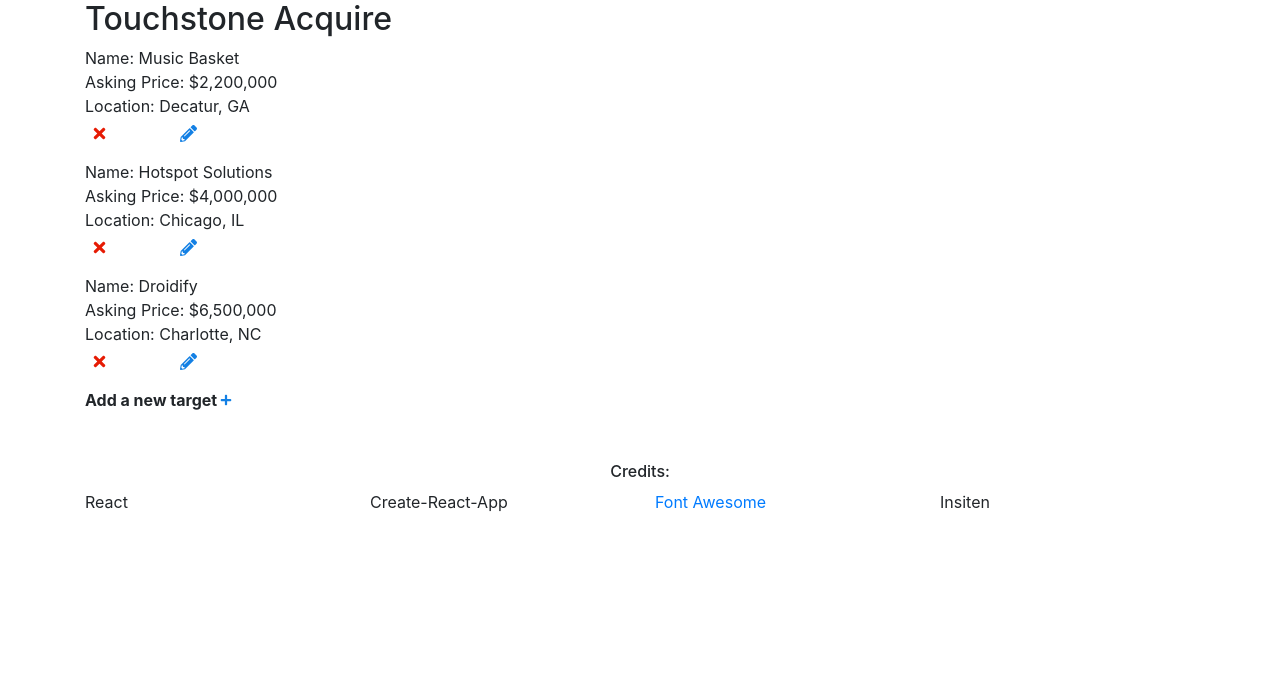
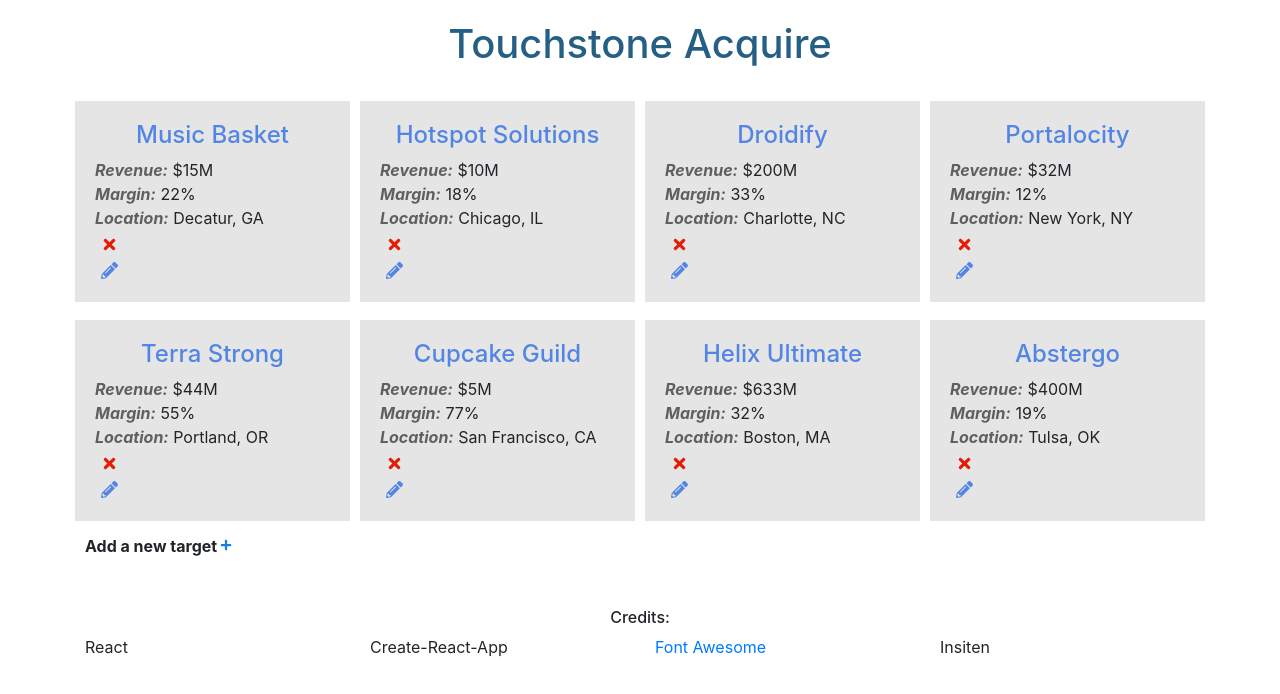
Before and after one commit to tobylad/touchstone-acquire, a React (Create React App) app: page / in a window 1280 px wide. Shown: the top 694 px of the page. Built offline with nearby package versions, Linux system fonts and the light colour scheme.

Commit message:
Update styling.

```diff
--- a/src/App.css
+++ b/src/App.css
@@ -1,6 +1,29 @@
+div.page-title {
+  color: #255F85;
+  padding: 20px;
+  text-align: center;
+}
+
 ul {
-  padding: 0;
   list-style-type: none;
+}
+
+ul.tile, div.create-tile {
+  background-color: #e5e5e5;
+  border: 5px solid #fff;
+  margin-bottom: 8px;
+  padding: 20px;
+}
+
+li.tile-title {
+  color: #5386E4;
+  text-align: center;
+}
+
+span.property {
+  color: #5F5E60;
+  font-style: italic;
+  font-weight: bold;
 }
 
 button {
@@ -12,7 +35,6 @@ button {
 .hide {
   display: none;
 }
-
 
 .icon {
   height: 17px;
@@ -27,22 +49,27 @@ button {
 }
 
 .update-button {
-  background-color: #1480e4;
-  border: 1px solid #1480e4;
-  border-radius: 10px;
+  background-color: #5386E4;
+  border: 1px solid #5386E4;
   color: #fff;
-  font-size: 0.75rem;
+  font-size: 0.87rem;
   font-weight: bold;
+  margin-top: 10px;
+  width: 100%;
 }
 
-.edit-button {
-  text-align: left;
+.edit-form {
 }
 
 .edit-button:focus {
   outline: none;
 }
 
-.edit-form {
-  margin-top: 5px;
+.label-edit {
+  padding: 5px;
 }
+
+.input-edit {
+  border: 1px solid #255F85;
+  padding: 5px;
+}
--- a/src/App.js
+++ b/src/App.js
@@ -8,22 +8,23 @@ import Footer from './Footer';
 
 // Assets
 import { mockTargets } from './mock-targets.js';
-import { formatCurrency } from './utils.js';
 import './App.css';
 
 function App() {
   const [targets, setTargets] = useState(mockTargets);
 
   // Create / Update
-  const targetUpdates = (targetName, targetPrice, targetLocation, i) => {
+  const targetUpdates = (targetName, targetRevenue, targetMargin, targetLocation, i) => {
     let newTargets;
 
     if (i === undefined) {
 
       newTargets = [...targets, {
           name: targetName,
-          price: targetPrice,
-          location: targetLocation
+          revenue: targetRevenue,
+          margin: targetMargin,
+          location: targetLocation,
+          status: "researching"
         }
       ];
 
@@ -31,7 +32,8 @@ function App() {
 
       newTargets = [...targets];
       newTargets[i].name = targetName;
-      newTargets[i].price = targetPrice;
+      newTargets[i].revenue = targetRevenue;
+      newTargets[i].margin = targetMargin;
       newTargets[i].location = targetLocation;
 
     }
@@ -50,35 +52,44 @@ function App() {
   // Read
   const targetList = targets.map((target, index) => {
     return (
-      <ul key={index}>
-        <li className="row">
-          <div className="col-12 col-lg-6">
-            Name: {target.name}
+      <ul key={index} className="col-10 col-lg-3 offset-1 offset-lg-0 tile">
+        <div className="row">
+          <div className="col-12">
+            <li className="tile-title">
+                <h4>{target.name}</h4>
+            </li>
           </div>
-        </li>
 
-        <li className="row">
-          <div className="col-12 col-lg-6">
-            Asking Price: {formatCurrency(target.price)}
+          <div className="col-12">
+            <li>
+              <span className="property">Revenue:</span> {target.revenue}
+            </li>
           </div>
-        </li>
 
-        <li className="row">
-          <div className="col-12 col-lg-6">
-            Location: {target.location}
+          <div className="col-12">
+            <li>
+              <span className="property">Margin:</span> {target.margin}
+            </li>
           </div>
-        </li>
+
+          <div className="col-12">
+            <li>
+                <span className="property">Location:</span> {target.location}
+            </li>
+          </div>
+        </div>
 
         <div className="row">
-          <div className="col-2 col-lg-1">
+          <div className="col-2">
             <button onClick={() => destroyTarget(index)}>
               <img src={deleteIcon} alt="delete" className="icon" />
             </button>
           </div>
+        </div>
 
-          <UpdateTarget currentTarget={target} edit={targetUpdates} i={index} />
-        </div>
+        <UpdateTarget currentTarget={target} edit={targetUpdates} i={index} />
       </ul>
+
 
     );
   })
@@ -88,19 +99,20 @@ function App() {
       <div className="container">
 
         <div className="row">
-          <div className="col-12 col-lg-6">
-            <h2>Touchstone Acquire</h2>
-          </div>
-        </div>
-
-        <div className="row">
-          <div className="col-12">
-            {targetList}
+          <div className="col-12 page-title">
+            <h1>Touchstone Acquire</h1>
           </div>
         </div>
       </div>
 
-      <CreateTarget add={targetUpdates} />
+      <div className="container">
+        <div className="row">
+          {targetList}
+          <CreateTarget add={targetUpdates} />
+        </div>
+      </div>
+
+
 
       <Footer />
     </div>
--- a/src/CreateTarget.js
+++ b/src/CreateTarget.js
@@ -4,18 +4,19 @@ import addIcon from './plus-solid.svg';
 function CreateTarget(props) {
   const [formHidden, setFormHidden] = useState(true);
   const [tName, setTName] = useState("");
-  const [tPrice, setTPrice] = useState("");
+  const [tRevenue, setTRevenue] = useState("");
+  const [tMargin, setTMargin] = useState("");
   const [tLocation, setTLocation] = useState("");
 
-  const formClass = () => {
+  const formWrapperClass = () => {
     if (formHidden === true) {
       return "hide";
     } else {
-      return "";
+      return "col-10 col-lg-3 offset-1 offset-lg-0 create-tile";
     }
   }
 
-  const toggleFormClass = () => {
+  const toggleFormWrapperClass = () => {
     if (formHidden === true) {
       setFormHidden(false);
     } else {
@@ -27,8 +28,12 @@ function CreateTarget(props) {
     setTName(e.target.value);
   }
 
-  const handlePriceChange = (e) => {
-    setTPrice(parseInt(e.target.value));
+  const handleRevenueChange = (e) => {
+    setTRevenue(e.target.value);
+  }
+
+  const handleMarginChange = (e) => {
+    setTMargin(e.target.value);
   }
 
   const handleLocationChange = (e) => {
@@ -37,51 +42,52 @@ function CreateTarget(props) {
 
   const handleSubmit = (e) => {
     e.preventDefault();
-    props.add(tName, tPrice, tLocation);
+    props.add(tName, tRevenue, tMargin, tLocation);
     setTName("");
-    setTPrice("");
+    setTRevenue("");
+    setTMargin("");
     setTLocation("");
   }
 
   return (
-    <div className="container">
-      <div className="row">
-        <div className="col-12">
+    <React.Fragment>
+
+        <div className={formWrapperClass()}>
+          <form onSubmit={handleSubmit}>
+            <div className="row">
+              <label className="col-4 label-edit"><span>Name:</span></label>
+              <input className="col-8 input-edit" onChange={handleNameChange} value={tName} />
+            </div>
+
+            <div className="row">
+              <label className="col-4 label-edit"><span>Revenue:</span></label>
+              <input className="col-8 input-edit" onChange={handleRevenueChange} value={tRevenue} /> <br/>
+            </div>
+
+            <div className="row">
+              <label className="col-4 label-edit"><span>Margin:</span></label>
+              <input className="col-8 input-edit" onChange={handleMarginChange} value={tMargin} /> <br/>
+            </div>
+
+            <div className="row">
+              <label className="col-4 label-edit"><span>Location:</span></label>
+              <input className="col-8 input-edit" onChange={handleLocationChange} value={tLocation} /> <br/>
+            </div>
+
+            <button className="update-button" onClick={toggleFormWrapperClass}>
+              Add
+            </button>
+          </form>
+        </div>
+
+        <div className="col-10 col-lg-3 offset-1 offset-lg-0">
           <span><strong>Add a new target</strong></span>
             <img src={addIcon}
             alt="add"
             className="plus-icon"
-            onClick={toggleFormClass} />
+            onClick={toggleFormWrapperClass} />
         </div>
-      </div>
-
-      <form onSubmit={handleSubmit} className={formClass()}>
-        <div className="row">
-          <label className="col-lg-6 col-12">
-            Name:
-            <input type="text" value={tName} onChange={handleNameChange} />
-          </label>
-        </div>
-
-          <div className="row">
-          <label className="col-lg-6 col-12">
-            Price:
-            <input type="text" value={tPrice} onChange={handlePriceChange} />
-          </label>
-        </div>
-
-          <div className="row">
-          <label className="col-lg-6 col-12">
-            Location:
-            <input type="text" value={tLocation} onChange={handleLocationChange} />
-          </label>
-        </div>
-
-        <button className="update-button" onClick={toggleFormClass}>
-          Add
-        </button>
-      </form>
-    </div>
+    </React.Fragment>
   )
 }
 
--- a/src/UpdateTarget.js
+++ b/src/UpdateTarget.js
@@ -4,27 +4,30 @@ import editIcon from './pencil-alt-solid.svg';
 function UpdateTarget(props) {
   const [formHidden, setFormHidden] = useState(true);
   const [tName, setTName] = useState(props.currentTarget.name);
-  const [tPrice, setTPrice] = useState(props.currentTarget.price);
+  const [tRevenue, setTRevenue] = useState(props.currentTarget.revenue);
+  const [tMargin, setTMargin] = useState(props.currentTarget.margin);
   const [tLocation, setTLocation] = useState(props.currentTarget.location);
 
   useEffect(() => {
       setTName(props.currentTarget.name);
-      setTPrice(props.currentTarget.price);
+      setTRevenue(props.currentTarget.revenue);
+      setTMargin(props.currentTarget.margin);
       setTLocation(props.currentTarget.location);
     },
 
     [
       props.currentTarget.name,
-      props.currentTarget.price,
+      props.currentTarget.revenue,
+      props.currentTarget.margin,
       props.currentTarget.location
     ]
   )
 
   const formClass = () => {
     if (formHidden === true) {
-      return "col-12 edit-form hide";
+      return "hide";
     } else {
-      return "col-12 edit-form";
+      return "";
     }
   }
 
@@ -40,8 +43,12 @@ function UpdateTarget(props) {
     setTName(e.target.value);
   }
 
-  const handlePriceChange = (e) => {
-    setTPrice(parseInt(e.target.value));
+  const handleRevenueChange = (e) => {
+    setTRevenue(e.target.value);
+  }
+
+  const handleMarginChange = (e) => {
+    setTMargin(e.target.value);
   }
 
   const handleLocationChange = (e) => {
@@ -51,28 +58,50 @@ function UpdateTarget(props) {
   const handleSubmit = (e) => {
     e.preventDefault();
     toggleFormClass();
-    props.edit(tName, tPrice, tLocation, props.i);
+    props.edit(tName, tRevenue, tMargin, tLocation, props.i);
     setTName(props.currentTarget.name);
-    setTPrice(props.currentTarget.price);
+    setTRevenue(props.currentTarget.margin);
+    setTMargin(props.currentTarget.margin)
     setTLocation(props.currentTarget.location);
   }
 
   return (
-      <div className="col-10 col-lg-5">
+      <div>
         <div className="row">
-          <button className="col-12 col-lg-4 edit-button" onClick={toggleFormClass}>
-            <img src={editIcon} alt="edit" className="icon" />
-          </button>
+          <div className="col-12">
+            <button className="edit-button" onClick={toggleFormClass}>
+              <img src={editIcon} alt="edit" className="icon" />
+            </button>
+          </div>
+        </div>
 
-          <form onSubmit={handleSubmit} className={formClass()}>
-              <input onChange={handleNameChange} value={tName} /> <br/>
-              <input onChange={handlePriceChange} value={tPrice} /> <br/>
-              <input onChange={handleLocationChange} value={tLocation} /> <br/>
+        <form onSubmit={handleSubmit} className={formClass()}>
+          <div className="row">
+            <label className="col-4 label-edit"><span>Name:</span></label>
+            <input className="col-8 input-edit" onChange={handleNameChange} value={tName} />
+          </div>
 
+          <div className="row">
+            <label className="col-4 label-edit"><span>Revenue:</span></label>
+            <input className="col-8 input-edit" onChange={handleRevenueChange} value={tRevenue} /> <br/>
+          </div>
 
+          <div className="row">
+            <label className="col-4 label-edit"><span>Margin:</span></label>
+            <input className="col-8 input-edit" onChange={handleMarginChange} value={tMargin} /> <br/>
+          </div>
+
+          <div className="row">
+            <label className="col-4 label-edit"><span>Location:</span></label>
+            <input className="col-8 input-edit" onChange={handleLocationChange} value={tLocation} /> <br/>
+          </div>
+
+          <div className="row">
+            <div className="col-12">
               <button className="update-button">Update</button>
-          </form>
-        </div>
+            </div>
+          </div>
+        </form>
       </div>
   );
 }
--- a/src/mock-targets.js
+++ b/src/mock-targets.js
@@ -1,5 +1,10 @@
 export let mockTargets = [
-  {name: "Music Basket", price: 2200000, location: "Decatur, GA" },
-  {name: "Hotspot Solutions", price: 4000000, location: "Chicago, IL" },
-  {name: "Droidify", price: 6500000, location: "Charlotte, NC" }
+  { name: "Music Basket", revenue: "$15M", margin: "22%", location: "Decatur, GA", status: "researching" },
+  { name: "Hotspot Solutions", revenue: "$10M", margin: "18%", location: "Chicago, IL", status: "researching"},
+  { name: "Droidify", revenue: "$200M", margin: "33%", location: "Charlotte, NC", status: "researching" },
+  { name: "Portalocity", revenue: "$32M" , margin: "12%", location: "New York, NY", status: "researching" },
+  { name: "Terra Strong", revenue: "$44M", margin: "55%", location: "Portland, OR", status: "researching" },
+  { name: "Cupcake Guild", revenue: "$5M", margin: "77%", location: "San Francisco, CA", status: "researching" },
+  { name: "Helix Ultimate", revenue: "$633M", margin: "32%", location: "Boston, MA", status: "researching" },
+  { name: "Abstergo", revenue: "$400M", margin: "19%", location: "Tulsa, OK", status: "researching" }
 ]
--- a/src/utils.js
+++ /dev/null
@@ -1,3 +0,0 @@
-export let formatCurrency = (amt) => {
-  return "$" + amt.toLocaleString();
-}
```
Also changed, not shown: src/pencil-alt-solid.svg.
